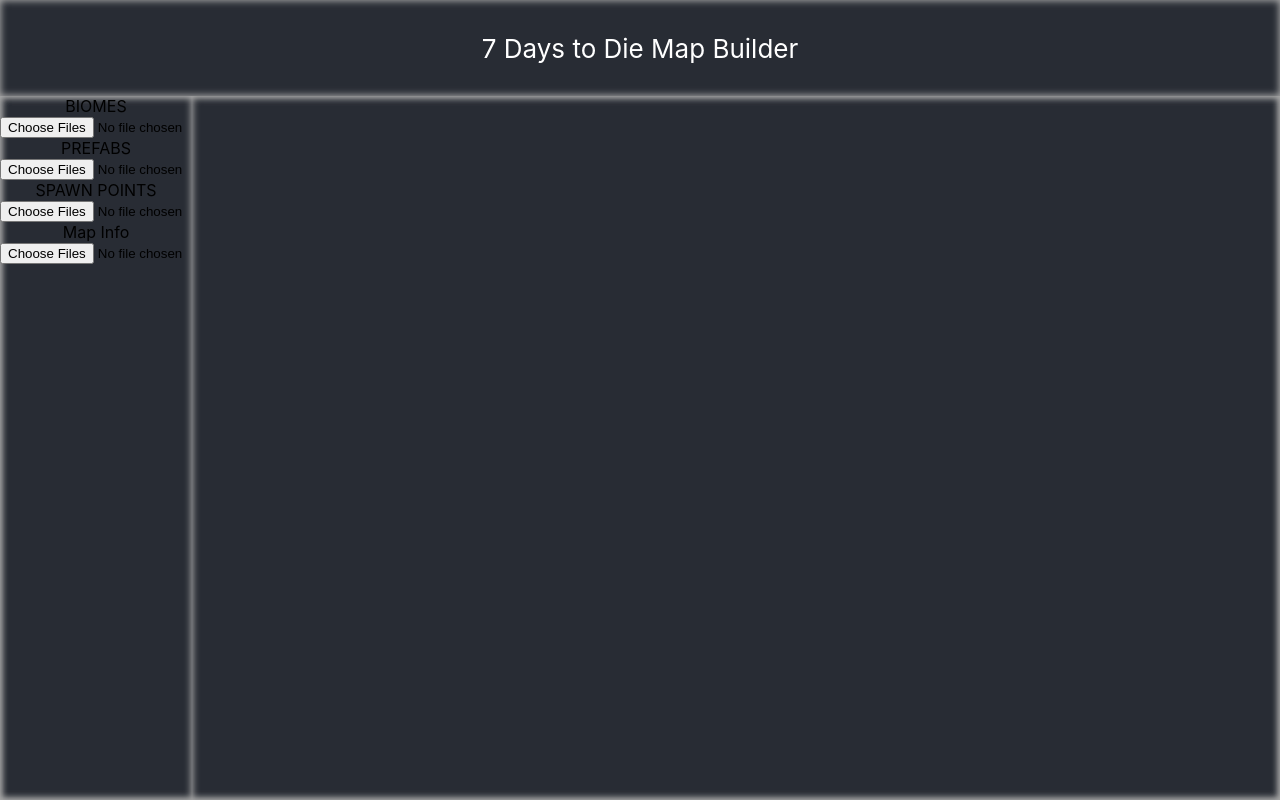
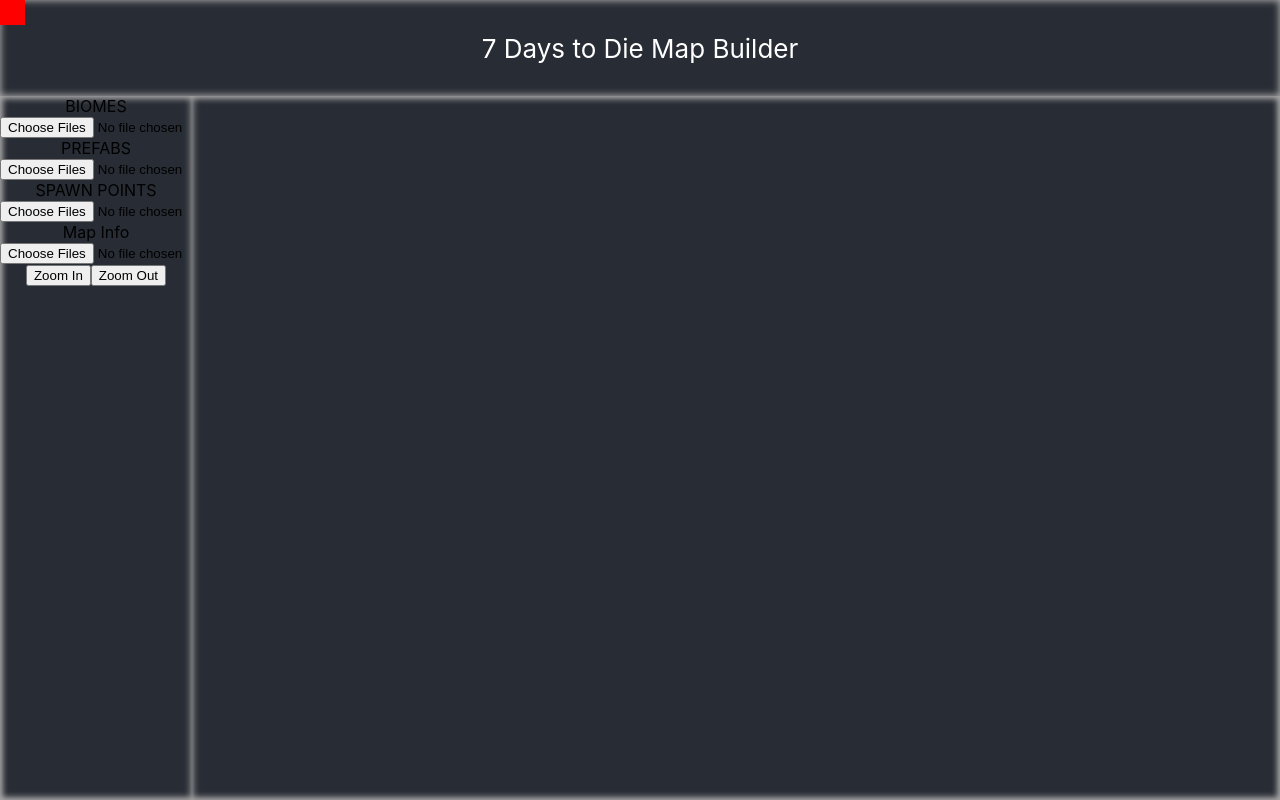
Before and after one commit to JustinHodge/7d2dmap, a React (Vite) app: page / in a window 1280 px wide. Built offline with nearby package versions, Linux system fonts and the light colour scheme.

Commit message:
make maprender stateless. working map zoom

```diff
--- a/src/components/ContentPanel.tsx
+++ b/src/components/ContentPanel.tsx
@@ -1,16 +1,140 @@
-import { useState } from 'react';
+import { useEffect, useState } from 'react';
 import ControlBar from './ControlBar';
 import MapRender from './MapRender';
 
+const createPosition = (positionString) => {
+    const positionObject = { rawPosition: positionString };
+    const positionParts = positionString.split(',');
+    const rawX = positionParts[0];
+    const rawZ = positionParts[1];
+    const rawY = positionParts[2];
+
+    positionObject.xPosition = { numericalValue: rawX };
+    positionObject.yPosition = { numericalValue: rawY };
+    positionObject.zPosition = { numericalValue: rawZ };
+
+    return positionObject;
+};
+
 const ContentPanel = (props) => {
     const [uploadedFiles, setUploadedFiles] = useState({});
+    const [zoomPercent, setZoomPercent] = useState(25);
+    const [mapData, setMapData] = useState({
+        biomes: '',
+        prefabs: [],
+        mapCenter: { xCenter: 0, yCenter: 0 },
+        mapInfo: {},
+    });
+
+    const prefabReader = new FileReader();
+    const mapInfoReader = new FileReader();
+    const domParser = new DOMParser();
+
+    prefabReader.onloadend = () => {
+        if (typeof prefabReader.result !== 'string') {
+            return;
+        }
+
+        const prefabXMLString = prefabReader.result;
+        if (!prefabXMLString) {
+            return;
+        }
+
+        const prefabXML = domParser.parseFromString(
+            prefabXMLString,
+            'text/xml'
+        );
+
+        const decorations = prefabXML.getElementsByTagName('decoration');
+
+        const newPrefabs = [];
+        for (const decoration of decorations) {
+            const newPrefab = {
+                type: decoration.getAttribute('type'),
+                name: decoration.getAttribute('name'),
+                position: createPosition(decoration.getAttribute('position')),
+                rotation: decoration.getAttribute('rotation'),
+                visible: true,
+            };
+            newPrefabs.push(newPrefab);
+        }
+        setMapData({ ...mapData, prefabs: newPrefabs });
+        prefabReader.abort();
+    };
+
+    mapInfoReader.onloadend = () => {
+        if (typeof mapInfoReader.result !== 'string') {
+            return;
+        }
+
+        const mapInfoXMLString = mapInfoReader.result;
+
+        if (!mapInfoXMLString) {
+            return;
+        }
+
+        const mapInfoXML = domParser.parseFromString(
+            mapInfoXMLString,
+            'text/xml'
+        );
+
+        const properties = mapInfoXML.getElementsByTagName('property');
+
+        const newMapInfo = {};
+        for (const property of properties) {
+            const propertyName = property.getAttribute('name') as string;
+            const propertyValue = property.getAttribute('value') as any;
+            newMapInfo[propertyName] = propertyValue;
+        }
+
+        const mapSizeParts = newMapInfo.HeightMapSize.split(',');
+        const mapGivenSize = {
+            width: mapSizeParts[0],
+            height: mapSizeParts[1],
+        };
+
+        newMapInfo.mapGivenSize = mapGivenSize;
+
+        setMapData({ ...mapData, mapInfo: newMapInfo });
+    };
+
+    useEffect(() => {
+        if (uploadedFiles.prefabs) {
+            prefabReader.readAsText(uploadedFiles.prefabs);
+        }
+
+        if (uploadedFiles.mapinfo) {
+            mapInfoReader.readAsText(uploadedFiles.mapinfo);
+        }
+
+        if (uploadedFiles.biomes) {
+            setMapData({ ...mapData, biomes: uploadedFiles.biomes });
+        }
+    }, [uploadedFiles]);
+
+    useEffect(() => {
+        const { height, width } = mapData.mapInfo.mapGivenSize ?? {};
+        setMapData({
+            ...mapData,
+            mapInfo: {
+                ...mapData.mapInfo,
+                mapDisplayedSize: {
+                    height: height * (zoomPercent / 100),
+                    width: width * (zoomPercent / 100),
+                },
+            },
+        });
+    }, [mapData.mapInfo.mapGivenSize, zoomPercent]);
+
     return (
         <div className='content-panel'>
             <ControlBar
                 uploadedFiles={uploadedFiles}
                 setUploadedFiles={setUploadedFiles}
+                zoomPercent={zoomPercent}
+                setZoomPercent={setZoomPercent}
             />
-            <MapRender uploadedFiles={uploadedFiles} />
+            <MapRender mapData={mapData} />
         </div>
     );
 };
--- a/src/components/ControlBar.tsx
+++ b/src/components/ControlBar.tsx
@@ -1,5 +1,17 @@
 import FolderInput from './FolderInput';
 
+const adjustZoom = (currentZoom, adjustment) => {
+    const potentialNewZoom = currentZoom + adjustment;
+    if (potentialNewZoom >= 100) {
+        return 100;
+    }
+
+    if (potentialNewZoom <= 0) {
+        return 0;
+    }
+
+    return potentialNewZoom;
+};
 const ControlBar = (props) => {
     return (
         <div className='control-bar'>
@@ -7,6 +19,22 @@
                 setUploadedFiles={props.setUploadedFiles}
                 uploadedFiles={props.uploadedFiles}
             />
+            <button
+                onClick={() =>
+                    props.setZoomPercent(adjustZoom(props.zoomPercent, 10))
+                }
+            >
+                {' '}
+                Zoom In
+            </button>
+            <button
+                onClick={() =>
+                    props.setZoomPercent(adjustZoom(props.zoomPercent, -10))
+                }
+            >
+                {' '}
+                Zoom Out
+            </button>
         </div>
     );
 };
--- a/src/components/MapRender.tsx
+++ b/src/components/MapRender.tsx
@@ -1,127 +1,38 @@
-import { useEffect, useState } from 'react';
-import PointOfInterest from './PointOfInterest';
-
-const createPosition = (positionString) => {
-    const positionObject = { rawPosition: positionString };
-    const positionParts = positionString.split(',');
-    const rawX = positionParts[0];
-    const rawZ = positionParts[1];
-    const rawY = positionParts[2];
-
-    positionObject.xPosition = { numericalValue: rawX };
-    positionObject.yPosition = { numericalValue: rawY };
-    positionObject.zPosition = { numericalValue: rawZ };
-
-    return positionObject;
-};
-
-const MapRender = (props) => {
-    const { uploadedFiles } = { ...props };
-    const prefabReader = new FileReader();
-    const mapInfoReader = new FileReader();
-    const domParser = new DOMParser();
-
-    const [prefabs, setPrefabs] = useState([]);
-
-    prefabReader.onload = () => {
-        if (typeof prefabReader.result !== 'string') {
-            return;
-        }
-
-        const prefabXMLString = prefabReader.result;
-        if (!prefabXMLString) {
-            return;
-        }
-
-        const prefabXML = domParser.parseFromString(
-            prefabXMLString,
-            'text/xml'
-        );
-
-        const decorations = prefabXML.getElementsByTagName('decoration');
-
-        const newPrefabs = prefabs;
-        for (const decoration of decorations) {
-            const newPrefab = {
-                type: decoration.getAttribute('type'),
-                name: decoration.getAttribute('name'),
-                position: createPosition(decoration.getAttribute('position')),
-                rotation: decoration.getAttribute('rotation'),
-                visible: true,
-            };
-            newPrefabs.push(newPrefab);
-        }
-        setPrefabs(newPrefabs);
-    };
-
-    mapInfoReader.onload = () => {
-        if (typeof mapInfoReader.result !== 'string') {
-            return;
-        }
-
-        const mapInfoXMLString = mapInfoReader.result;
-
-        if (!mapInfoXMLString) {
-            return;
-        }
-
-        const mapInfoXML = domParser.parseFromString(
-            mapInfoXMLString,
-            'text/xml'
-        );
-
-        const properties = mapInfoXML.getElementsByTagName('property');
-
-        for (const property of properties) {
-            const propertyName = property.getAttribute('name');
-            const propertyValue = property.getAttribute('value');
-            console.log(propertyName, propertyValue);
-            // if (propertyName && propertyValue) {
-            //     setMapDisplayData({
-            //         ...mapDisplayData,
-            //         [propertyName]: propertyValue,
-            //     });
-            // }
-        }
-    };
-
-    if (uploadedFiles.prefabs) {
-        prefabReader.readAsText(uploadedFiles.prefabs);
-    }
-
-    if (uploadedFiles.mapinfo) {
-        mapInfoReader.readAsText(uploadedFiles.mapinfo);
-    }
-
+const MapRender = ({ mapData }) => {
+    console.log(mapData?.mapInfo?.mapDisplayedSize);
     return (
         <div className='map-render'>
             <div
                 id='map'
                 style={{
-                    width: '85vw',
-                    height: '88vh',
-                    backgroundImage: uploadedFiles?.biomes
-                        ? `url(${URL.createObjectURL(uploadedFiles.biomes)})`
+                    width: mapData?.mapInfo?.mapDisplayedSize?.width
+                        ? mapData?.mapInfo?.mapDisplayedSize?.width
+                        : '85vw',
+                    height: mapData?.mapInfo?.mapDisplayedSize?.height
+                        ? mapData?.mapInfo?.mapDisplayedSize?.height
+                        : '88vh',
+                    backgroundImage: mapData?.biomes
+                        ? `url(${URL.createObjectURL(mapData.biomes)})`
                         : '',
                     backgroundSize: 'contain',
                     backgroundRepeat: 'no-repeat',
                     backgroundPosition: 'center',
                 }}
             >
-                {prefabs.map((prefab, index, array) => {
+                {/* {prefabs.map((prefab, index, array) => {
                     return <PointOfInterest prefab={prefab ?? []} />;
-                })}
+                })} */}
 
-                {/* <div
+                <div
                     style={{
                         width: '25px',
                         height: '25px',
                         backgroundColor: 'red',
                         position: 'absolute',
-                        top: mapDisplayData.yCenter,
-                        left: mapDisplayData.xCenter,
+                        top: mapData.mapCenter.yCenter,
+                        left: mapData.mapCenter.xCenter,
                     }}
-                ></div> */}
+                ></div>
             </div>
         </div>
     );
--- a/src/components/PointOfInterest.tsx
+++ b/src/components/PointOfInterest.tsx
@@ -1,7 +1,6 @@
 import { useEffect, useState } from 'react';
 
 const PointOfInterest = ({ prefab }) => {
-    console.count('prefab');
     const [mapDisplayData, setMapDisplayData] = useState({
         xCenter: 0,
         yCenter: 0,
@@ -9,20 +8,20 @@
         mapHeight: 0,
     });
 
-    useEffect(() => {
-        const mapDiv = document.getElementById('map');
-        const divWidth = mapDiv?.clientWidth;
-        const divHeight = mapDiv?.clientHeight;
-        const mapYOffset = mapDiv?.offsetTop;
-        const mapXOffset = mapDiv?.offsetLeft;
+    // useEffect(() => {
+    //     const mapDiv = document.getElementById('map');
+    //     const divWidth = mapDiv?.clientWidth;
+    //     const divHeight = mapDiv?.clientHeight;
+    //     const mapYOffset = mapDiv?.offsetTop;
+    //     const mapXOffset = mapDiv?.offsetLeft;
 
-        setMapDisplayData({
-            mapHeight: divHeight,
-            mapWidth: divWidth,
-            yCenter: mapYOffset + divHeight / 2,
-            xCenter: mapXOffset + divWidth / 2,
-        });
-    }, []);
+    //     setMapDisplayData({
+    //         mapHeight: divHeight,
+    //         mapWidth: divWidth,
+    //         yCenter: mapYOffset + divHeight / 2,
+    //         xCenter: mapXOffset + divWidth / 2,
+    //     });
+    // }, []);
 
     if (!prefab || !prefab.hasOwnProperty('position')) {
         return null;
```
